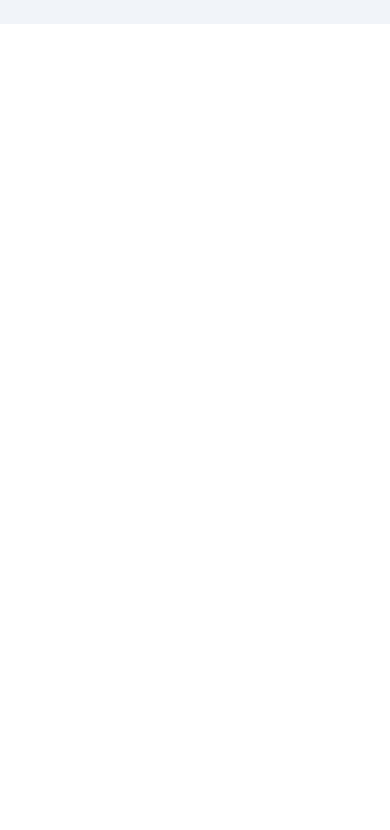
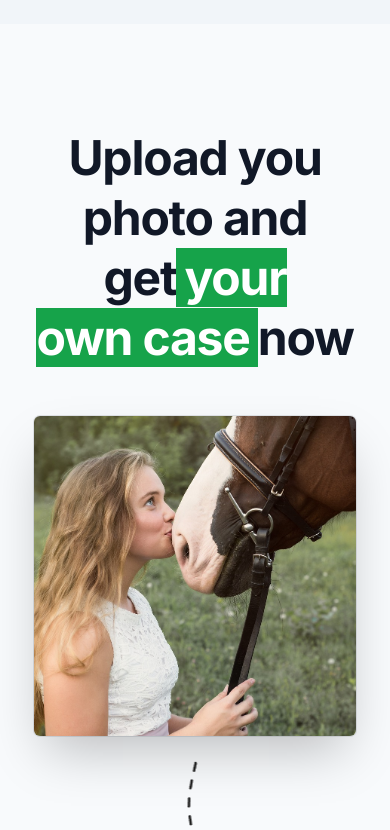
Before and after one commit to meowboom/my-copy-practice, a Next.js app: page / in a window 390 px wide. Shown: the part 3560-4390 px from the top of the page. Before the commit the page ends 3584 px from the top, so only its background shows below. Built offline with nearby package versions, Linux system fonts and the light colour scheme; no server answers.

Commit message:
procejt practice

```diff
--- a/src/app/layout.tsx
+++ b/src/app/layout.tsx
@@ -2,6 +2,7 @@ import type { Metadata } from "next";
 import { Inter } from "next/font/google";
 import "./globals.css";
 import Navbar from "@/components/Navbar";
+import Footer from "@/components/Footer";
 
 const inter = Inter({ subsets: ["latin"] });
 
@@ -20,6 +21,7 @@ export default function RootLayout({
       <body className={inter.className}>
         <Navbar />
         {children}
+        <Footer />
       </body>
     </html>
   );
--- a/src/app/page.tsx
+++ b/src/app/page.tsx
@@ -1,14 +1,16 @@
 import MaxWidthWrapper from "@/components/MaxWidthWrapper";
 import Phone from "@/components/Phone";
 import Reviews from "@/components/Reviews";
+import { buttonVariants } from "@/components/ui/button";
 import { Icons } from "@/components/ui/icon";
-import { Check, Star } from "lucide-react";
+import { ArrowRight, Check, Star } from "lucide-react";
+import Link from "next/link";
 
 export default function Home() {
   return (
     <div className="bg-slate-50">
       <section>
-        <MaxWidthWrapper className="pb-24 pt-10 lg:grid lg:grid-col-3 sm:pb-32 lg:gap-x-0 xl:gap-x-8 lg:pt-24 xl:pt-32 lg:pb-52">
+        <MaxWidthWrapper className="pb-24 pt-10 lg:grid lg:grid-cols-3 sm:pb-32 lg:gap-x-0 xl:gap-x-8 lg:pt-24 xl:pt-32 lg:pb-52">
           {/* Description */}
           <div className="col-span-2 px-6 lg:px-0 lg:pt-4">
             <div className="relative mx-auto text-center lg:text-left flex flex-col items-center lg:items-start">
@@ -198,6 +200,68 @@ export default function Home() {
           <Reviews />
         </div>
       </section>
+      <section>
+        <MaxWidthWrapper className="py-24">
+          <div className="mb-12 px-6 lg:px-8">
+            <div className="mx-auto max-w-2xl sm:text-center">
+              <h2 className="order-1 text-balance !leading-tight font-bold text-gray-900 text-center mt-2 tracking-tight text-5xl md:text-6xl">
+                Upload you photo and get
+                <span className="relative px-2 bg-green-600 text-white">
+                  your own case
+                </span>
+                now
+              </h2>
+            </div>
+          </div>
+
+          <div className="mx-auto max-w-6xl px-6 lg:px-8">
+            <div className="relative flex flex-col items-center md:grid grid-cols-2 gap-40">
+              <img
+                src="/arrow.png"
+                alt="arrow"
+                className="absolute top-[25rem] md:top-1/2 -translate-y-1/2 z-10 left-1/2 -translate-x-1/2 rotate-90 md:rotate-0"
+              />
+              <div className="relative h-80 md:h-full w-full md:justify-self-end max-w-sm rounded-xl bg-gray-900/5 ring-inset ring-gray-900/10 lg:rounded-2xl">
+                <img
+                  src="/horse.jpg"
+                  className="rounded-md object-cover bg-white shadow-2xl ring-1 ring-gray-900/10 h-full w-full"
+                  alt="horse"
+                />
+              </div>
+              <Phone imgSrc="/horse_phone.jpg" className="w-60" />
+            </div>
+          </div>
+          <ul className="mx-auto mt-12 max-w-prose sm:text-lg space-y-2 w-fit">
+            <li className="w-fit">
+              <Check className="size-5 text-green-600 inline mr-1.5" />
+              Hight-quality silicone material
+            </li>
+            <li className="w-fit">
+              <Check className="size-5 text-green-600 inline mr-1.5" />
+              Scratch- and fingerprint resistant coating
+            </li>
+            <li className="w-fit">
+              <Check className="size-5 text-green-600 inline mr-1.5" />
+              Wireless charging compatible
+            </li>
+            <li className="w-fit">
+              <Check className="size-5 text-green-600 inline mr-1.5" />5 year
+              print warranty
+            </li>
+            <div className="flex justify-center">
+              <Link
+                href={"/configure/upload"}
+                className={buttonVariants({
+                  size: "lg",
+                  className: "mx-auto mt-8",
+                })}
+              >
+                Create you case now <ArrowRight className="size-4 ml-1.5" />
+              </Link>
+            </div>
+          </ul>
+        </MaxWidthWrapper>
+      </section>
     </div>
   );
 }
--- /dev/null
+++ b/src/components/Footer.tsx
@@ -0,0 +1,46 @@
+import React, { FC } from "react";
+import MaxWidthWrapper from "./MaxWidthWrapper";
+import Link from "next/link";
+
+interface IFooter {}
+
+const Footer: FC<IFooter> = () => {
+  return (
+    <footer className="bg-white h-20 relative">
+      <MaxWidthWrapper>
+        <div className="border-t border-gray-200" />
+        <div className="h-full flex flex-col md:flex-row md:justify-between justify-center items-center">
+          <div className="text-center md:text-left pb-2 md:pb-0">
+            <p className="text-sm text-muted-foreground">
+              &copy; {new Date().getFullYear()} All rights reserved
+            </p>
+          </div>
+          <div className="flex items-center justify-center">
+            <div className="flex space-x-8">
+              <Link
+                href={"#"}
+                className="text-sm text-muted-foreground hover:text-gray-600"
+              >
+                Terms
+              </Link>
+              <Link
+                href={"#"}
+                className="text-sm text-muted-foreground hover:text-gray-600"
+              >
+                Privacy Policy
+              </Link>{" "}
+              <Link
+                href={"#"}
+                className="text-sm text-muted-foreground hover:text-gray-600"
+              >
+                Cookie Policy
+              </Link>
+            </div>
+          </div>
+        </div>
+      </MaxWidthWrapper>
+    </footer>
+  );
+};
+
+export default Footer;
--- a/src/components/Reviews.tsx
+++ b/src/components/Reviews.tsx
@@ -71,6 +71,7 @@ const ReviewColumn = ({
 }) => {
   const columnRef = useRef<HTMLDivElement | null>(null);
   const [columnHeight, setColumnHeight] = useState(0);
+
   const duration = `${columnHeight * msPerPixel}ms`;
   useEffect(() => {
     if (!columnRef.current) return;
@@ -142,6 +143,8 @@ const ReviewGrid = () => {
           />
         </>
       ) : null}
+      <div className="pointer-events-none absolute inset-x-0 top-0 h-32 bg-gradient-to-b from-slate-100"></div>
+      <div className="pointer-events-none absolute inset-x-0 bottom-0 h-32 bg-gradient-to-t from-slate-100"></div>
     </div>
   );
 };
```
